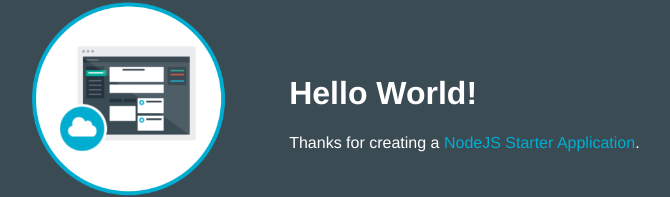
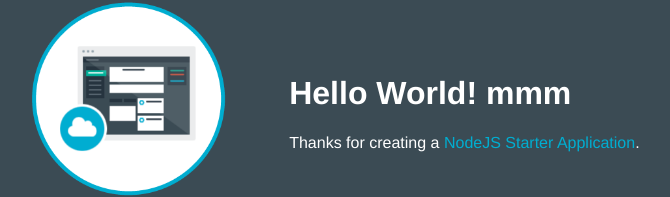
Before and after one commit to murayamay/nodejs-sample-app-20170420, a website: page public/index.html in a window 1280 px wide. Shown: the part 157-354 px from the top of the page, without its empty margins (253-923 px from the left). Drawn offline with Linux system fonts and the light colour scheme.

Commit message:
Update index.html

```diff
--- a/public/index.html
+++ b/public/index.html
@@ -16,7 +16,7 @@
           <img class = "newappIcon" src="images/newapp-icon.png">
         </td>
         <td>
-          <h1 id="message">Hello World!</h1>
+          <h1 id="message">Hello World! mmm</h1>
           <p class='description'></p> Thanks for creating a <span class = "blue">NodeJS Starter Application</span>.
         </td>
       </tr>
```
